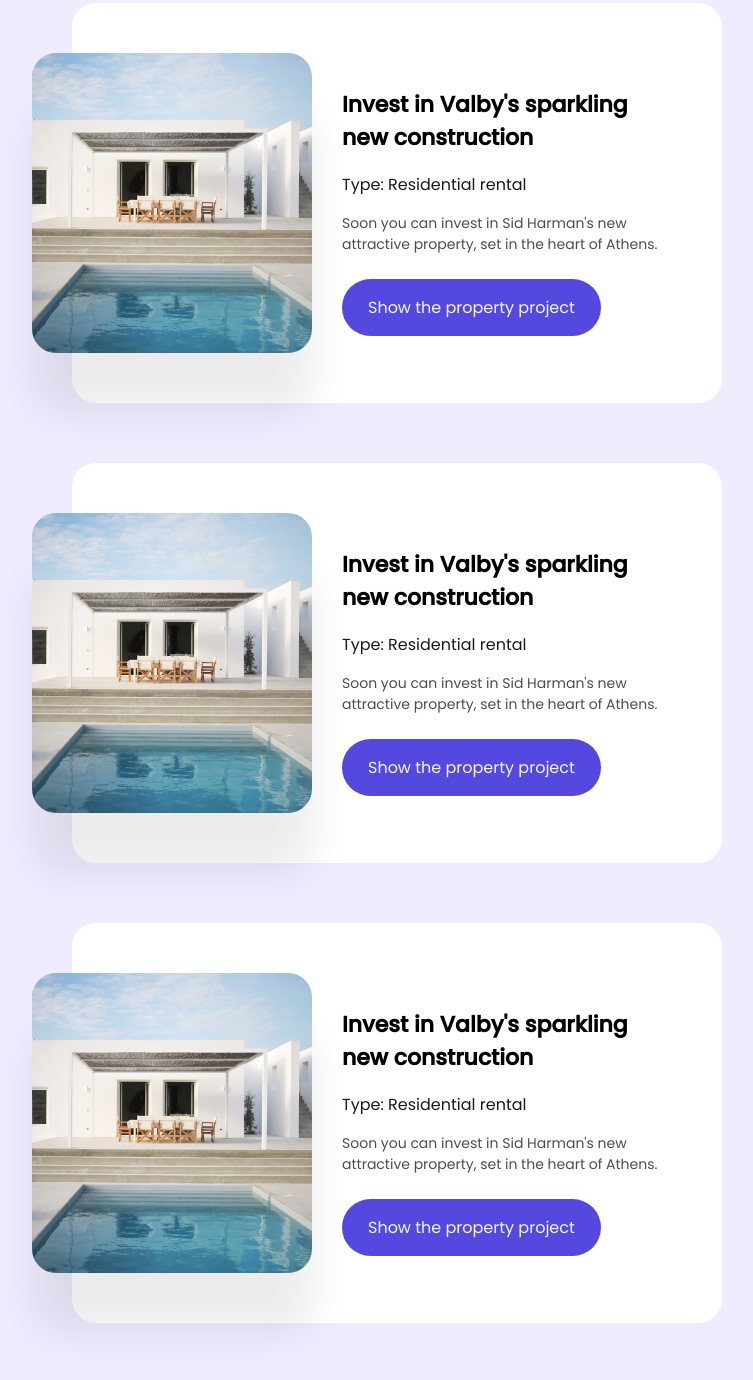
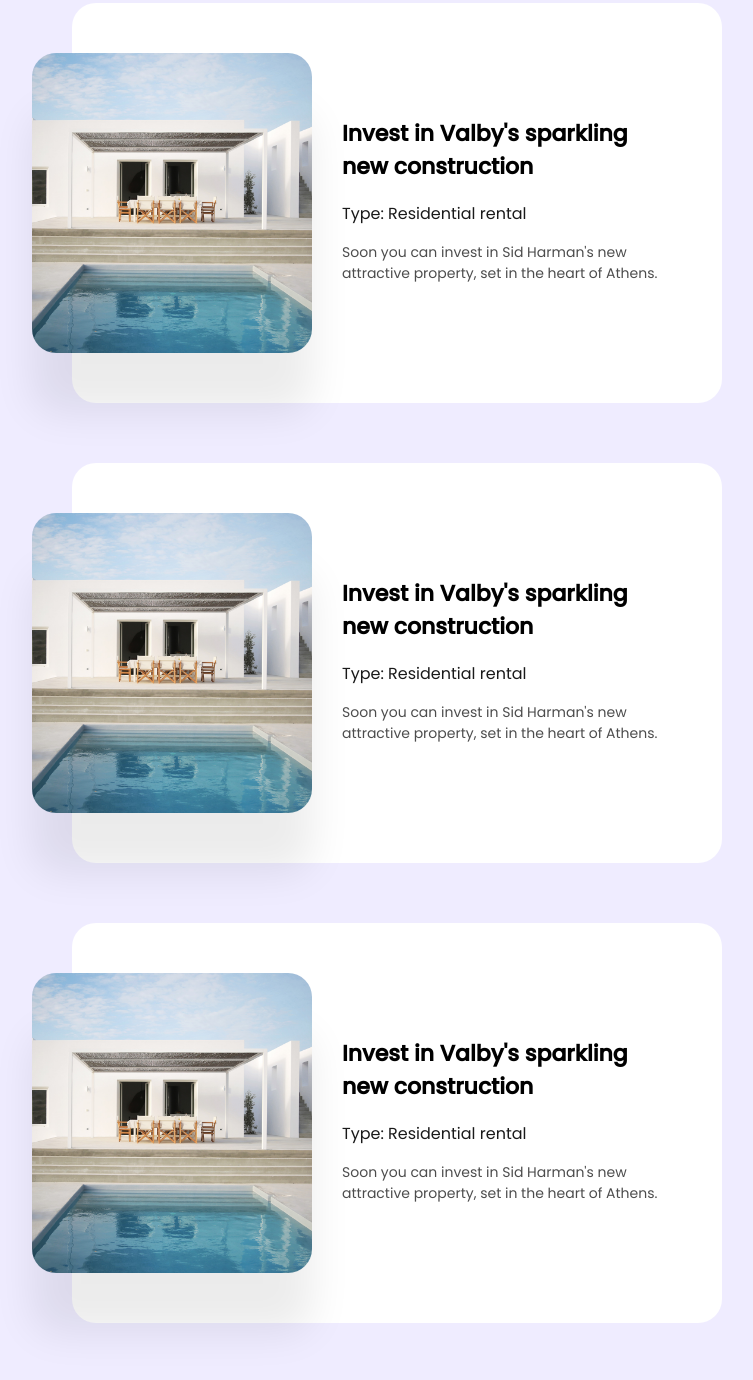
Before and after one commit to Jayaprakash121/initiatives, a plain HTML site: page index.html in a window 1280 px wide. Shown: the part 211-1591 px from the top of the page, without its empty margins (243-996 px from the left). Drawn offline with Linux system fonts and the light colour scheme.

Commit message:
Update index.html

```diff
--- a/index.html
+++ b/index.html
@@ -25,7 +25,7 @@
           Soon you can invest in Sid Harman's new attractive property, set in
           the heart of Athens.
         </p>
-        <button>Show the property project</button>
+        <!-- <button>Show the property project</button> -->
       </div>
     </div>
     <div class="card">
@@ -37,7 +37,7 @@
             Soon you can invest in Sid Harman's new attractive property, set in
             the heart of Athens.
           </p>
-          <button>Show the property project</button>
+          <!-- <button>Show the property project</button> -->
         </div>
       </div>
       <div class="card">
@@ -49,7 +49,7 @@
             Soon you can invest in Sid Harman's new attractive property, set in
             the heart of Athens.
           </p>
-          <button>Show the property project</button>
+          <!-- <button>Show the property project</button> -->
         </div>
       </div>
       <div class="card">
@@ -61,7 +61,7 @@
             Soon you can invest in Sid Harman's new attractive property, set in
             the heart of Athens.
           </p>
-          <button>Show the property project</button>
+          <!-- <button>Show the property project</button> -->
         </div>
       </div>
   </body>
```
